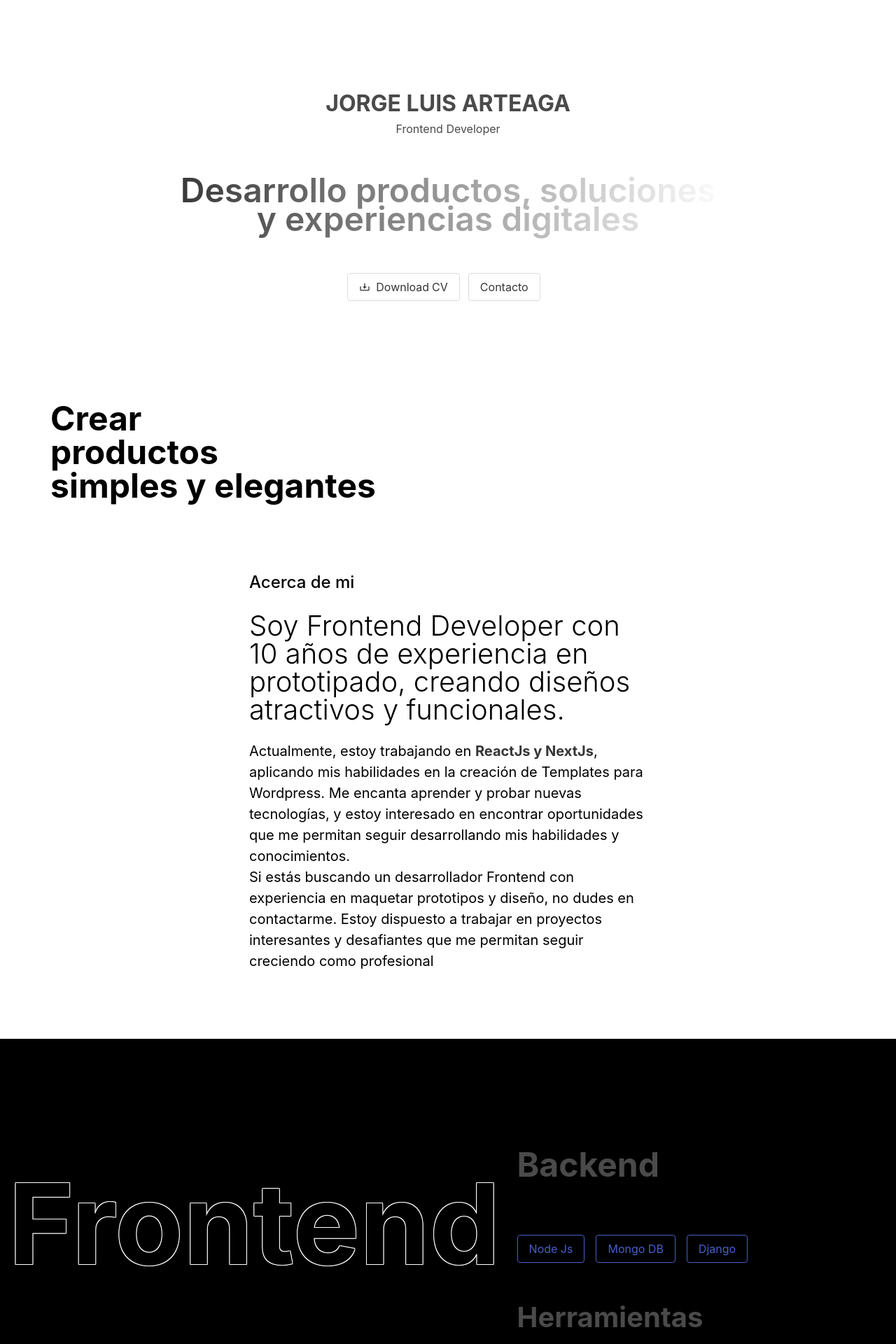
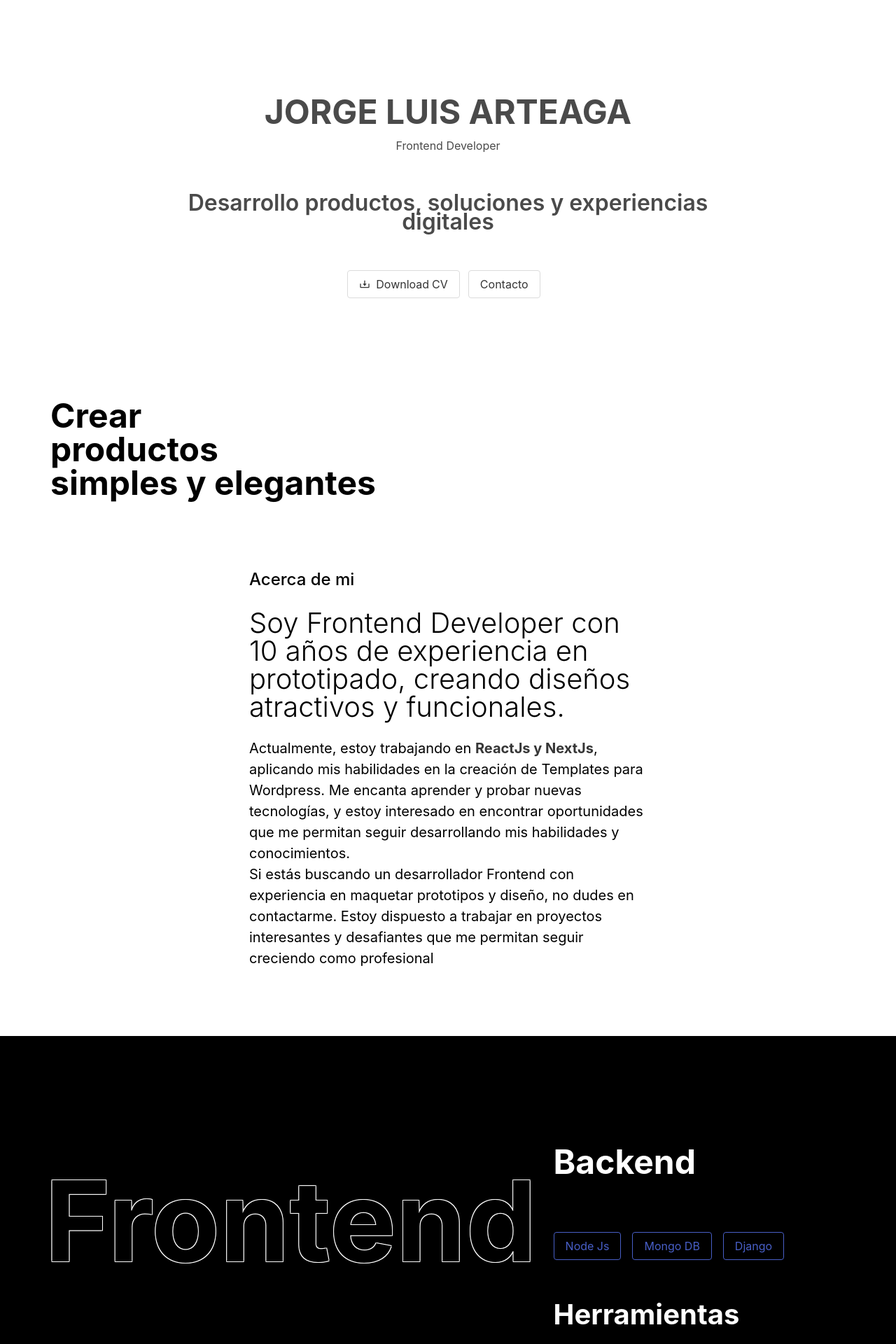
Before and after one commit to jlarteagap/portfolio, a Next.js app: page / in a window 1280 px wide. Shown: the part 180-2100 px from the top of the page at 70% size. Built offline with nearby package versions, Linux system fonts and the light colour scheme.

Commit message:
[FIX] Minor fixes

```diff
--- a/src/components/Header/header.js
+++ b/src/components/Header/header.js
@@ -14,7 +14,6 @@ const Header = ({ siteTitle }) => {
         role="navigation"
         aria-label="main navigation"
       >
-        <div className="container">
         <div className="navbar-brand">
           <h1 className="navbar-item">{siteTitle}</h1>
         </div>
@@ -26,7 +25,6 @@ const Header = ({ siteTitle }) => {
         <div className="navbar-end is-flex-mobile is-align-items-center">
           <div className="navbar-item px-2">
             <DownloadButton />
-            </div>
           </div>
         </div>
       </nav>
--- a/src/components/Utils/utils.js
+++ b/src/components/Utils/utils.js
@@ -6,7 +6,7 @@ export const DownloadButton = () => {
     <a
       download
       href="../assets/pdf/jorge-luis-arteaga-cv.pdf"
-      className="button is-size-7-mobile ja__buttons"
+      className="button ja__buttons"
     >
       <BiDownload className="mr-2" />
       <span className="is-hidden-mobile mr-1">Download</span> CV
--- a/src/components/experience/ExperienceCard.js
+++ b/src/components/experience/ExperienceCard.js
@@ -10,6 +10,7 @@ export const ExperienceCard = ({ job }) => {
             <Image
               width="48"
               height="48"
+              alt={job.name}
               src={job.logo}
               style={{ borderRadius: '5px' }}
             />
--- a/src/components/home.js
+++ b/src/components/home.js
@@ -17,12 +17,12 @@ const Home = ({ siteTitle }) => {
           />
         </figure>
         <div className="has-text-centered">
-          <h2 className="mt-4 has-text-weight-bold is-size-3 is-uppercase">
+          <h2 className="mt-4 has-text-weight-bold is-size-1 is-uppercase">
             {siteTitle.name}
           </h2>
           <p>{siteTitle.description}</p>
 
-          <h3 className="is-size-1 is-size-4-mobile my-6  p-2 has-text-weight-semibold home__phrase headings__titles">
+          <h3 className="is-size-3 is-size-4-mobile my-6  p-2 has-text-weight-semibold home__phrase">
             {siteTitle.slogan}
           </h3>
 
--- a/src/components/skills.js
+++ b/src/components/skills.js
@@ -6,7 +6,7 @@ const Skills = ({ skills }) => {
       className=""
       style={{ backgroundColor: '#000', padding: '6rem 0' }}
     >
-      <div className="container mx-3">
+      <div className="container">
         <div className="columns is-desktop">
           <div className="column">
             <h2 className="my-6 has-text-weight-bold skills__title outlinetext">
@@ -24,7 +24,12 @@ const Skills = ({ skills }) => {
             })}
           </div>
           <div className="column">
-            <h2 className="my-6 has-text-weight-bold is-size-1">Backend</h2>
+            <h2
+              className="my-6 has-text-weight-bold is-size-1"
+              style={{ color: 'white' }}
+            >
+              Backend
+            </h2>
             {skills[0].backend.map((skill, i) => {
               return (
                 <div key={i} className="button is-link is-outlined mr-4 mt-4">
@@ -32,7 +37,10 @@ const Skills = ({ skills }) => {
                 </div>
               )
             })}
-            <h2 className="my-6 has-text-weight-bold is-size-2">
+            <h2
+              className="my-6 has-text-weight-bold is-size-2"
+              style={{ color: 'white' }}
+            >
               Herramientas
             </h2>
             <div>
```
Lines whose indentation alone changed are shown as unchanged.
